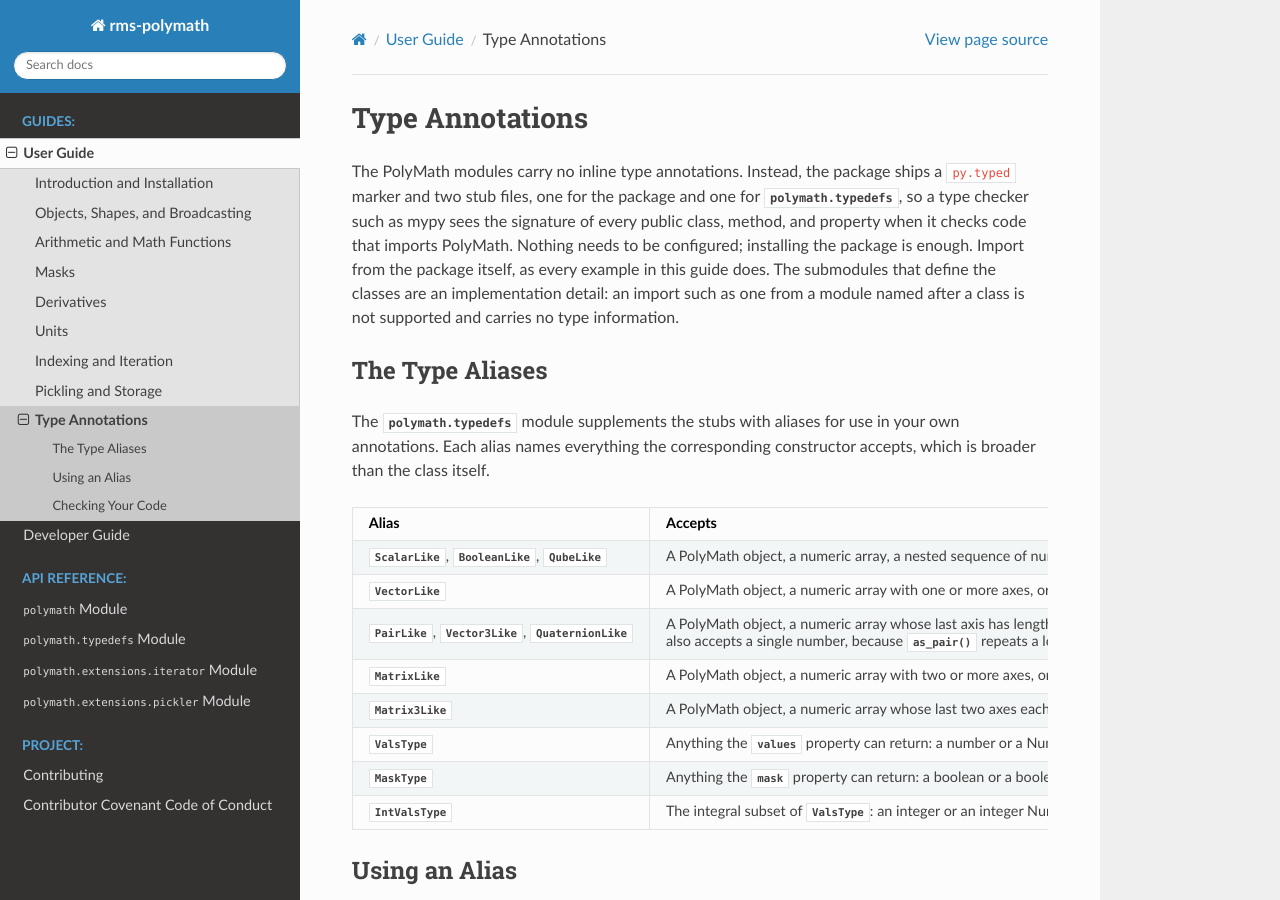
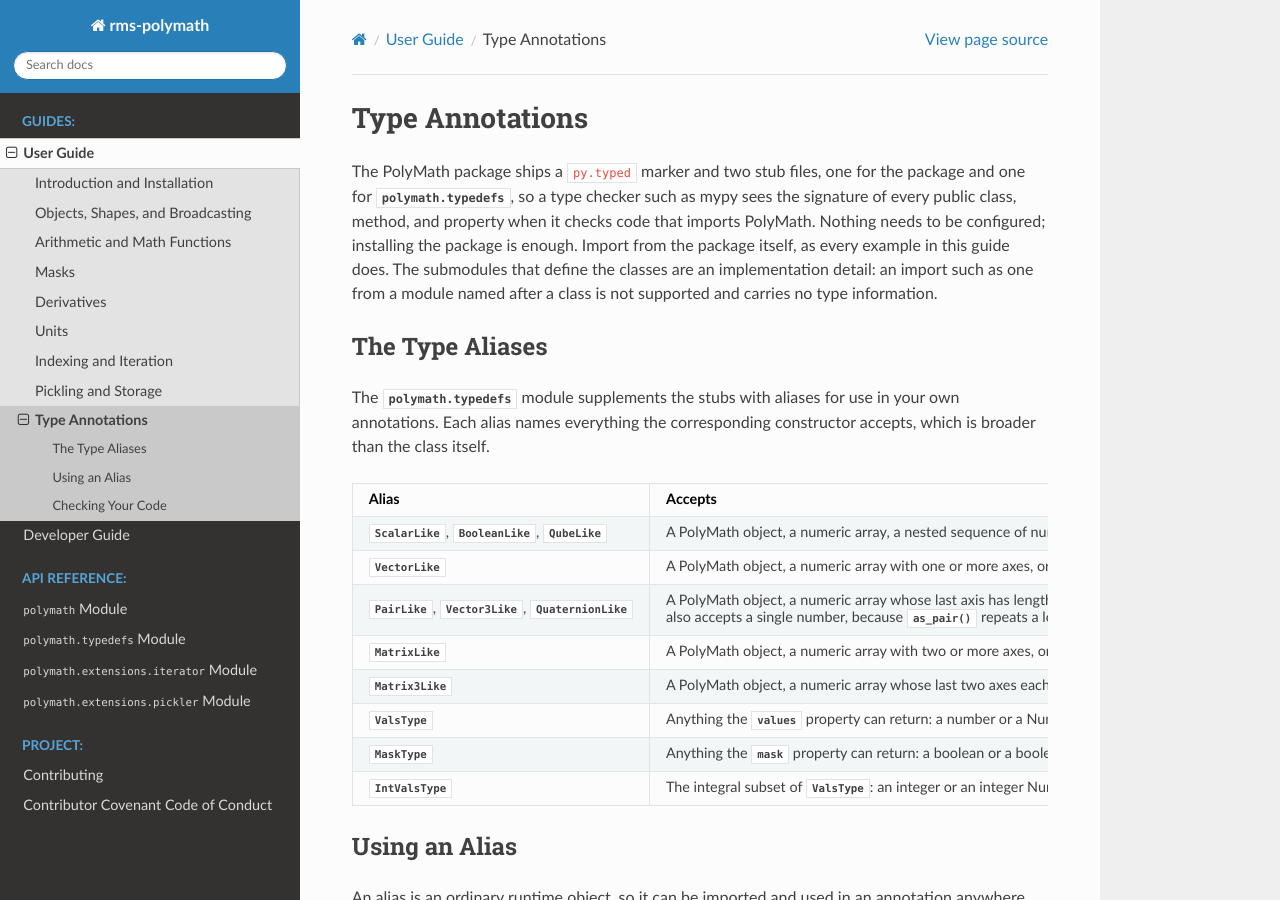
Before and after one commit to SETI/rms-polymath, a Sphinx documentation site: the page built from docs/user_guide/user_guide_typing.rst, in a window 1280 px wide and 900 px high. Built offline with Sphinx 7.4.7 and the Read the Docs theme 3.1.0, drawn with Linux system fonts in a browser that asks for light colours.

Commit message:
Drop the claim that the source carries no annotations from the typing docs
Properties carry inline return annotations, so the typedefs module
docstring and the typing chapter no longer say that the src tree is
unannotated.

Co-Authored-By: Claude Fable 5.1 <noreply@anthropic.com>
Claude-Session: https://claude.ai/code/session_01WCqk7X5n5NXy6auPXg2ust

```diff
--- a/docs/user_guide/user_guide_typing.rst
+++ b/docs/user_guide/user_guide_typing.rst
@@ -2,11 +2,10 @@
 Type Annotations
 ================
 
-The PolyMath modules carry no inline type annotations. Instead, the package ships a
-``py.typed`` marker and two stub files, one for the package and one for
-:mod:`polymath.typedefs`, so a type checker such as mypy sees the signature of every
-public class, method, and property when it checks code that imports PolyMath. Nothing
-needs to be configured; installing the package is enough. Import from the package
+The PolyMath package ships a ``py.typed`` marker and two stub files, one for the package
+and one for :mod:`polymath.typedefs`, so a type checker such as mypy sees the signature of
+every public class, method, and property when it checks code that imports PolyMath.
+Nothing needs to be configured; installing the package is enough. Import from the package
 itself, as every example in this guide does. The submodules that define the classes are
 an implementation detail: an import such as one from a module named after a class is
 not supported and carries no type information.
```
Also changed, not shown: 1 other file.
